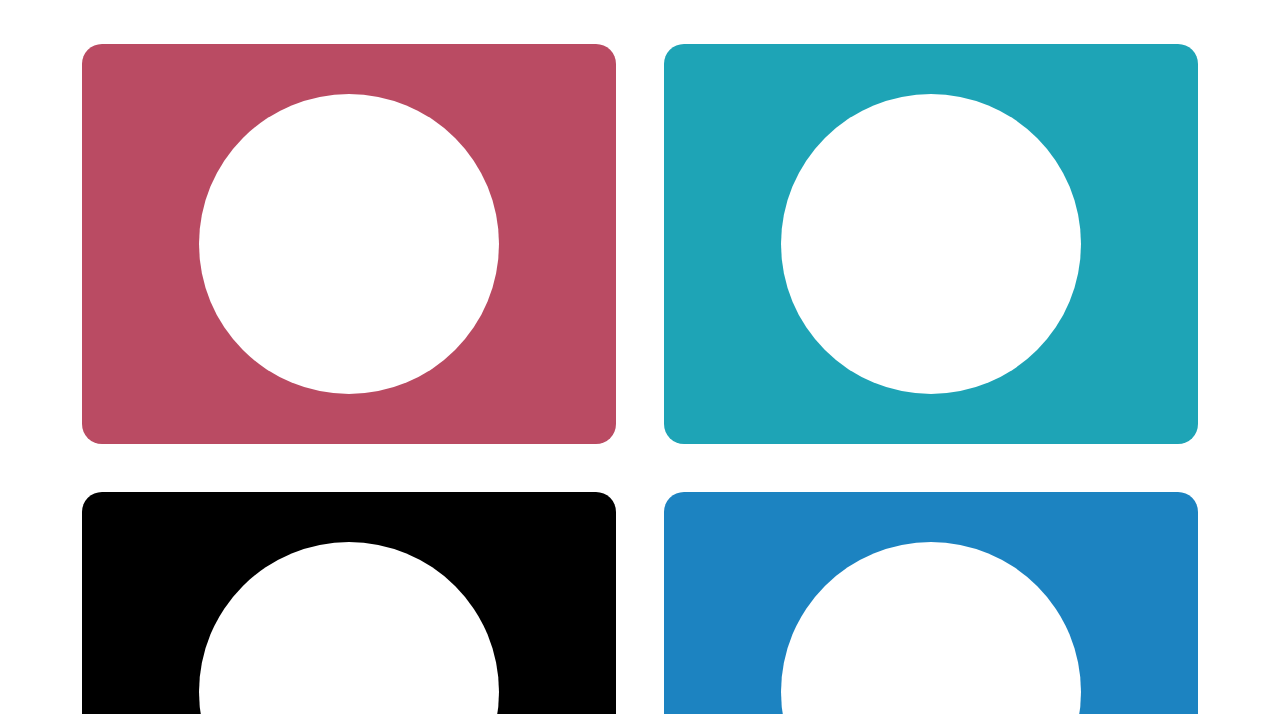
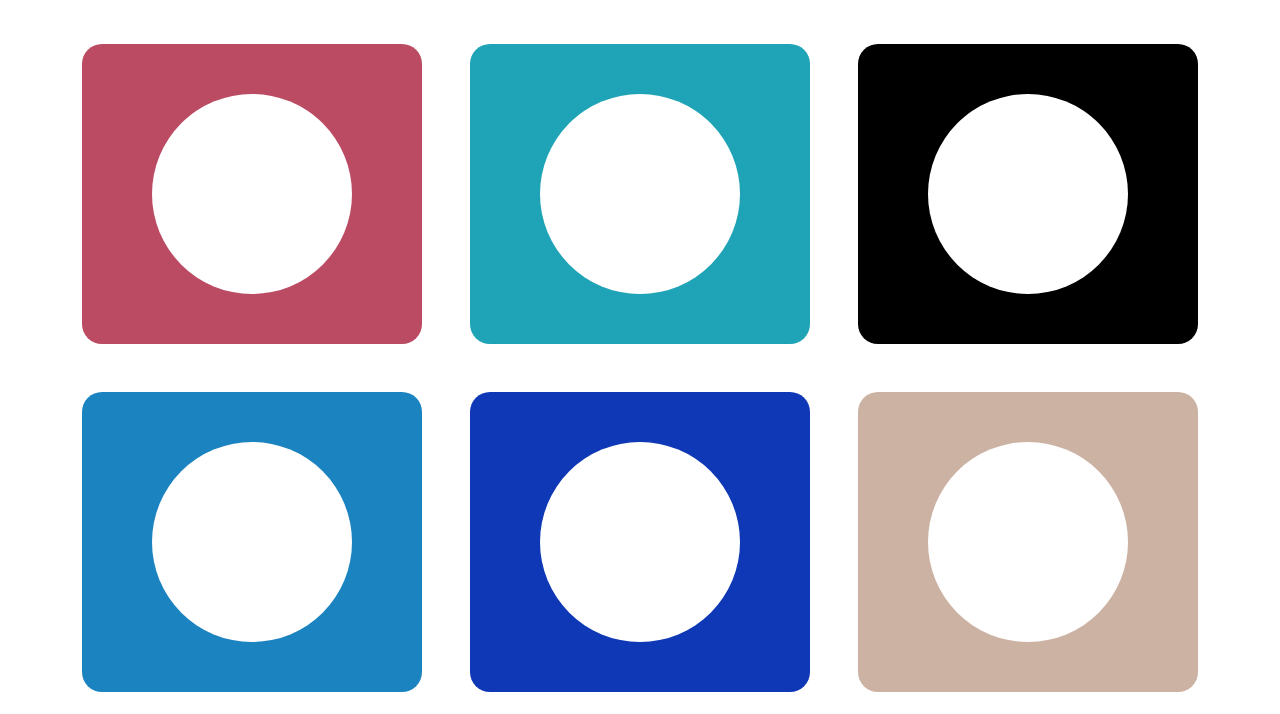
Before and after one commit to pietroscandola/html-css-bootstrap-freelancer, a plain HTML site: page index.html in a window 1280 px wide. Shown: the part 646-1360 px from the top of the page. Drawn offline with nearby package versions, Linux system fonts and the light colour scheme.

Commit message:
fix portfolio

```diff
--- a/css/style.css
+++ b/css/style.css
@@ -13,39 +13,39 @@ header {
 }
 
 .white {
-    min-height: 300px;
-    min-width: 300px;
+    min-height: 200px;
+    min-width: 200px;
     background-color: white;
 }
 
 .red {
     background-color: #ba4b63;
-    min-height: 400px;
+    min-height: 300px;
 }
 
 .light-lightblue {
     background-color: #1ea4b6;
-    min-height: 400px;
+    min-height: 300px;
 }
 
 .black {
     background-color: black;
-    min-height: 400px;
+    min-height: 300px;
 }
 
 .lightblue {
     background-color: #1c83c1;
-    min-height: 400px;
+    min-height: 300px;
 }
 
 .blue {
     background-color: #0e38b5;
-    min-height: 400px;
+    min-height: 300px;
 }
 
 .brown {
     background-color: #ccb2a3;
-    min-height: 400px;
+    min-height: 300px;
 }
 
 .border-radius {
--- a/index.html
+++ b/index.html
@@ -49,37 +49,37 @@
         <div class="container">
             <div class="row g-5">
 
-                <div class="col-12 col-sm-6 ">
+                <div class="col-12 col-sm-6 col-md-4">
                     <div class="d-flex border-radius red justify-content-center align-items-center">
                         <div class="white rounded-circle"></div>
                     </div>
                 </div>
 
-                <div class="col-12 col-sm-6">
+                <div class="col-12 col-sm-6 col-md-4">
                     <div class="d-flex border-radius light-lightblue justify-content-center align-items-center">
                         <div class="white rounded-circle"></div>
                     </div>
                 </div>
 
-                <div class="col-12 col-sm-6">
+                <div class="col-12 col-sm-6 col-md-4">
                     <div class="d-flex border-radius black justify-content-center align-items-center">
                         <div class="white rounded-circle"></div>
                     </div>
                 </div>
 
-                <div class="col-12 col-sm-6">
+                <div class="col-12 col-sm-6 col-md-4">
                     <div class="d-flex border-radius lightblue justify-content-center align-items-center">
                         <div class="white rounded-circle"></div>
                     </div>
                 </div>
 
-                <div class="col-12 col-sm-6 ">
+                <div class="col-12 col-sm-6 col-md-4">
                     <div class="d-flex border-radius blue justify-content-center align-items-center">
                         <div class="white rounded-circle"></div>
                     </div>
                 </div>
 
-                <div class="col-12 col-sm-6">
+                <div class="col-12 col-sm-6 col-md-4">
                     <div class="d-flex border-radius brown justify-content-center align-items-center">
                         <div class="white rounded-circle"></div>
                     </div>
```
